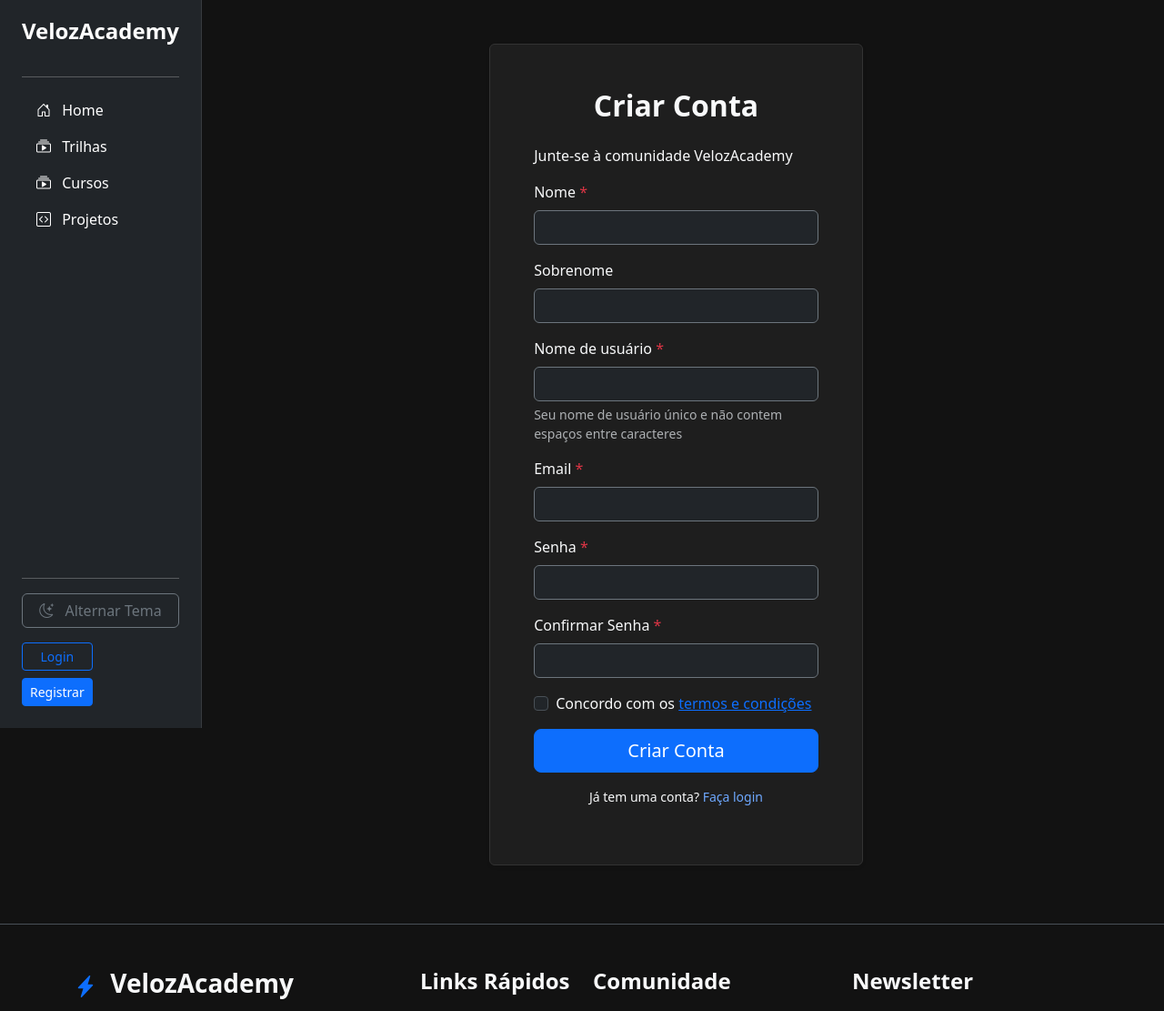
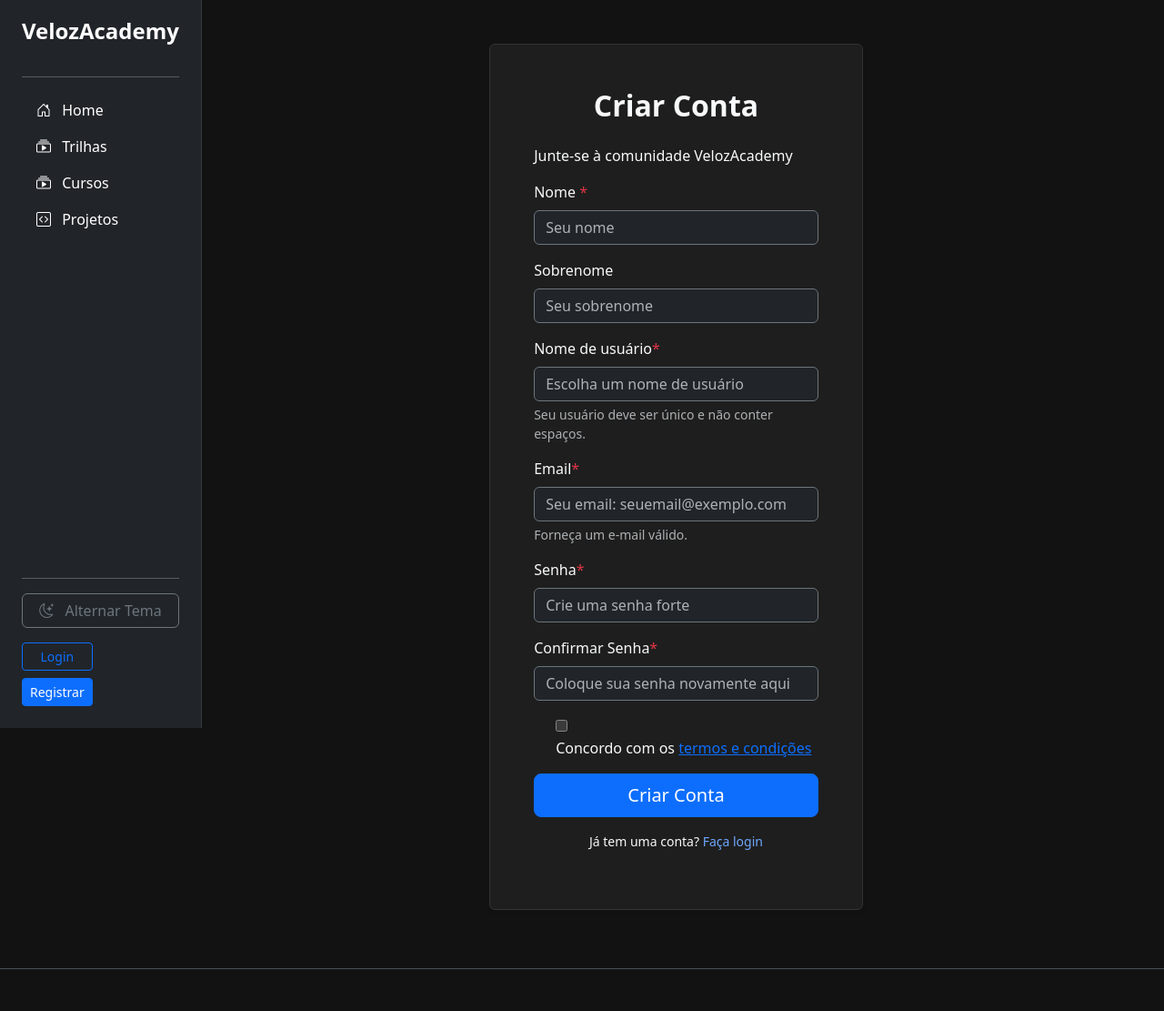
Before and after one commit to matheushr02/velozacademy2.0, a Django app: page /usuarios/registro/ in a window 1280 px wide. Shown: the top 1111 px of the page at 91% size. Run offline with Django 4.2, Linux system fonts and the light colour scheme; some libraries are stand-ins or nearby versions.

Commit message:
feat: formulario de registro funcional e quase completo

```diff
--- a/templates/users/registro.html
+++ b/templates/users/registro.html
@@ -22,52 +22,79 @@
                         {% endfor %}
                         {% endif %}
 
-                        <form method="post" class="needs-validation" novalidate>
+                        {% if form.non_field_errors %}
+                        <div class="alert alert-danger">
+                            {% for error in form.non_field_errors %}
+                            <p>{{ error }}</p>
+                            {% endfor %}
+                        </div>
+                        {% endif %}
+
+                        <form method="post" novalidate>
                             {% csrf_token %}
+
                             <div class="mb-3">
-                                <label for="first_name" class="form-label">Nome <span class="text-danger">*</span></label>
-                                <input type="text" class="form-control bg-dark text-light border-secondary {% if form.first_name.errors %}is-invalid{% endif %}" id="first_name" name="first_name" value="{{ request.POST.first_name|default:'' }}" required>
-                                <div class="invalid-feedback">Insira seu nome.</div>
+                                <label for="{{ form.first_name.id_for_label }}" class="form-label">{{ form.first_name.label }} <span class="text-danger">*</span></label>
+                                {{ form.first_name }}
+                                {% if form.first_name.help_text %}
+                                <div class="form-text">{{ form.first_name.help_text|safe }}</div>
+                                {% endif %}
+                                {% for error in form.first_name.errors %}
+                                <div class="invalid-feedback d-block">{{ error }}</div>
+                                {% endfor %}
                             </div>
 
                             <div class="mb-3">
-                                <label for="last_name" class="form-label">Sobrenome</label>
-                                <input type="text" class="form-control bg-dark text-light border-secondary" id="last_name" name="last_name" value="{{request.POST.last_name|default:'' }}">
+                                <label for="{{ form.last_name.id_for_label }}" class="form-label">{{ form.last_name.label }}</label>
+                                {{ form.last_name }}
+                                {% if form.last_name.help_text %}
+                                <div class="form-text">{{ form.last_name.help_text|safe }}</div>
+                                {% endif %}
+                                {% for error in form.last_name.errors %}
+                                <div class="invalid-feedback d-block">{{ error }}</div>
+                                {% endfor %}
                             </div>
 
                             <div class="mb-3">
-                                <label for="username" class="form-label">Nome de usuário <span class="text-danger">*</span></label>
-                                <input type="text" class="form-control bg-dark text-light border-secondary {% if form.username.errors %}is-invalid{% endif %}" id="username" name="username" value="{{ request.POST.username|default:'' }}" required>
-                                <div class="form-text">Seu nome de usuário único e não contem espaços entre caracteres</div>
-                                <div class="invalid-feedback">
-                                    Insira um nome de usuário válido.
-                                </div>
+                                <label for="{{ form.username.id_for_label }}" class="form-label">{{ form.username.label }}<span class="text-danger">*</span></label>
+                                {{ form.username }}
+                                <div class="form-text">Seu usuário deve ser único e não conter espaços.</div>
+                                {% for error in form.username.errors %}
+                                <div class="invalid-feedback d-block">{{ error }}</div>
+                                {% endfor %}
                             </div>
 
                             <div class="mb-3">
-                                <label for="email" class="form-label">Email <span class="text-danger">*</span></label>
-                                <input type="email" class="form-control bg-dark text-light border-secondary {% if form.email.errors %}is-invalid{% endif %}" id="email" name="email" value="{{ request.POST.email|default:'' }}" required>
-                                <div class="invalid-feedback">Insira um endereço de email válido.</div>
+                                <label for="{{ form.email.id_for_label }}" class="form-label">{{ form.email.label }}<span class="text-danger">*</span></label>
+                                {{ form.email }}
+                                <div class="form-text">Forneça um e-mail válido.</div>
+                                {% for error in form.email.errors %}
+                                <div class="invalid-feedback d-block">{{ error }}</div>
+                                {% endfor %}
                             </div>
 
                             <div class="mb-3">
-                                <label for="password" class="form-label">Senha <span class="text-danger">*</span></label>
-                                <input type="password" class="form-control bg-dark text-light border-secondary {% if form.password.errors %}is-invalid{% endif %}" id="password" name="password" required>
-                                <div class="invalid-feedback">
-                                    Insira uma senha válida.
-                                </div>
+                                <label for="{{ form.password.id_for_label }}" class="form-label">{{ form.password.label }}<span class="text-danger">*</span></label>
+                                {{ form.password }}
+                                {% for error in form.password.errors %}
+                                <div class="invalid-feedback d-block">{{ error }}</div>
+                                {% endfor %}
                             </div>
+
                             <div class="mb-3">
-                                <label for="password2" class="form-label">Confirmar Senha <span class="text-danger">*</span></label>
-                                <input type="password" class="form-control bg-dark text-light border-secondary {% if form.password2.errors %}is-invalid{% endif %}" id="password2" name="password2" required>
-                                <div class="invalid-feedback">
-                                    As senhas não são iguais.
-                                </div>
+                                <label for="{{ form.password2.id_for_label }}" class="form-label">{{ form.password2.label }}<span class="text-danger">*</span></label>
+                                {{ form.password2 }}
+                                {% for error in form.password2.errors %}
+                                <div class="invalid-feedback d-block">{{ error }}</div>
+                                {% endfor %}
                             </div>
 
                             <div class="mb-3 form-check">
-                                <input type="checkbox" class="form-check-input" id="termos" required>
-                                <label class="form-check-label" for="termos">Concordo com os <a href="#" class="text-primary">termos e condições</a></label>
+                                {{ form.termos }}
+                                <label for="{{ form.termos.id_for_label }}" class="form-check-label">{{ form.termos.label|safe }}</label>
+                                {% for error in form.termos.errors %}
+                                <div class="invalid-feedback d-block">{{ error }}</div>
+                                {% endfor %}
                             </div>
 
                             <div class="d-grid mb-3">
@@ -84,21 +111,4 @@
     </div>
 </section>
 
-<script>
-    (function () {
-        'use strict'
-        var forms = document.querySelectorAll('.needs-validation')
-        Array.prototype.slice.call(forms)
-            .forEach(function (form) {
-                form.addEventListener('submit', function (event) {
-                    if (!form.checkValidity()) {
-                        event.preventDefault()
-                        event.stopPropagation()
-                    }
-                    form.classList.add('was-validated')
-                }, false)
-
-            })
-    })()
-</script>
 {% endblock %}
--- /dev/null
+++ b/users/forms.py
@@ -0,0 +1,74 @@
+from django import forms
+from django.contrib.auth.models import User
+
+class RegistrationForm(forms.Form):
+    first_name = forms.CharField(
+        label='Nome',
+        max_length=100,
+        required=True,
+        widget=forms.TextInput(attrs={'class': 'form-control bg-dark text-light border-secondary',
+                                      'placeholder': 'Seu nome'})
+    )
+
+    last_name = forms.CharField(
+        label='Sobrenome',
+        max_length=100,
+        required=False,
+        widget=forms.TextInput(attrs={'class': 'form-control bg-dark text-light border-secondary',
+                                      'placeholder': 'Seu sobrenome'})
+        )
+
+    username = forms.CharField(
+        label='Nome de usuário',
+        max_length=150,
+        required=True,
+        widget=forms.TextInput(attrs={'class': 'form-control bg-dark text-light border-secondary',
+                                      'placeholder': 'Escolha um nome de usuário'})
+    )
+
+    email = forms.EmailField(
+        label='Email',
+        required=True,
+        widget=forms.EmailInput(attrs={'class': 'form-control bg-dark text-light border-secondary',
+                                       'placeholder': 'Seu email: seuemail@exemplo.com'})
+    )
+
+    password = forms.CharField(
+        label='Senha',
+        required=True,
+        min_length=7,
+        widget=forms.PasswordInput(attrs={'class': 'form-control bg-dark text-light border-secondary', 'placeholder': 'Crie uma senha forte'})
+    )
+
+    password2 = forms.CharField(
+        label='Confirmar Senha',
+        required=True,
+        widget=forms.PasswordInput(attrs={'class': 'form-control bg-dark text-light border-secondary', 'placeholder': 'Coloque sua senha novamente aqui'})
+    )
+
+    termos = forms.BooleanField(
+        label ='Concordo com os <a href="#" class="text-primary">termos e condições</a>',
+        required=True,
+        widget=forms.CheckboxInput(attrs={'class': 'forms-check-input'})
+    )
+
+    def clean_username(self):
+        username =self.cleaned_data.get('username')
+        if ' ' in username:
+            raise forms.ValidationError('O nome de usuário não pode conter espaços.')
+        if User.objects.filter(username=username).exists():
+            raise forms.ValidationError(f"Nome de usuário '{username}' já está cadastrado. Troque o nome de usuário por outro.")
+        return username
+
+    def clean_email(self):
+        email = self.cleaned_data.get('email')
+        if User.objects.filter(email=email).exists():
+            raise forms.ValidationError(f"'{email}' Este email já é cadastrado, use outro porfavor")
+        return email
+
+    def clean_password2(self):
+        password = self.cleaned_data.get('password')
+        password2 = self.cleaned_data.get('password2')
+        if password != password2:
+            raise forms.ValidationError('As duas senhas não são iguais, tente novamente')
+        return password2
--- a/users/views.py
+++ b/users/views.py
@@ -5,6 +5,7 @@ from django.contrib import messages
 from django.contrib.auth.models import User
 from django.utils import timezone
 from .models import Perfil
+from .forms import RegistrationForm
 
 def login_view(request):
     if request.user.is_authenticated:
@@ -32,56 +33,31 @@ def registro_view(request):
         return redirect('core:home')
 
     if request.method == 'POST':
-        first_name = request.POST.get('first_name', '').strip()
-        last_name = request.POST.get('last_name', '').strip()
-        username = request.POST.get('username', '').strip()
-        email = request.POST.get('email', '').strip()
-        password = request.POST.get('password', '')
-        password2 = request.POST.get('password2', '')
-        termos = request.POST.get('termos')
+        form = RegistrationForm(request.POST)
+        if form.is_valid():
+            first_name = form.cleaned_data.get('first_name')
+            last_name = form.cleaned_data.get('last_name')
+            username = form.cleaned_data.get('username')
+            email = form.cleaned_data.get('email')
+            password = form.cleaned_data.get('password')
 
-        if not termos:
-            messages.error(request, 'Você precisa aceitar os termos de uso')
-            return render(request, 'users/registro.html')
+            try:
+                user = User.objects.create_user(username=username, email=email, password=password)
+                user.first_name = first_name
+                user.last_name = last_name
+                user.save()
 
-        if not all([first_name, username, email, password, password2]):
-            messages.error(request, 'Preencha os campos faltantes com *')
-            return render(request, 'users/registro.html')
+                messages.success(request, 'Sua conta foi criada com sucesso! Faça login.')
 
-        if ' ' in username:
-            messages.error(request, 'Nome de usuário não pode conter espaços')
-            return render(request, 'users/registro.html')
+                return redirect('users:login')
+            except Exception as e:
+                messages.error(request, f'Ocorreu um erro ao criar sua conta: {e}')
+        else:
+            messages.error(request, 'Por favor, corrija os erros.')
 
-        if password != password2:
-            messages.error(request, 'As senhas não são iguais')
-            return render(request, 'users/registro.html')
-
-        if len(password) < 8:
-            messages.error(request, 'A senha tem que conter 8 caracteres no minimo')
-            return render(request, 'users/registro.html')
-
-        if User.objects.filter(username=username).exists():
-            messages.error(request, f"Nome de usuário '{username}' já está cadastrado. Troque o nome por outro")
-            return render(request, 'users/registro.html')
-
-        if User.objects.filter(email=email).exists():
-            messages.error(request, f"'{email}' Email já cadastrado, troque o email por outro")
-            return render(request, 'users/registro.html')
-
-        try:
-            user = User.objects.create_user(username=username, email=email, password=password)
-            user.first_name = first_name
-            user.last_name = last_name
-            user.save()
-
-            #? Cria perfil (automaticamente perfil visitante)
-            Perfil.objects.create(user=user)
-
-            login(request, user)
-            messages.success(request, f'Conta criada! Bem-Vindo(a) {user.first_name}!')
-        except Exception as e:
-            messages.error(request, f'Ocorreu um erro ao criar sua conta: {e}')
-    return render(request, 'users/registro.html')
+    else:
+        form = RegistrationForm()
+    return render(request, 'users/registro.html', {'form': form})
 
 @login_required
 def perfil_view(request):
```
